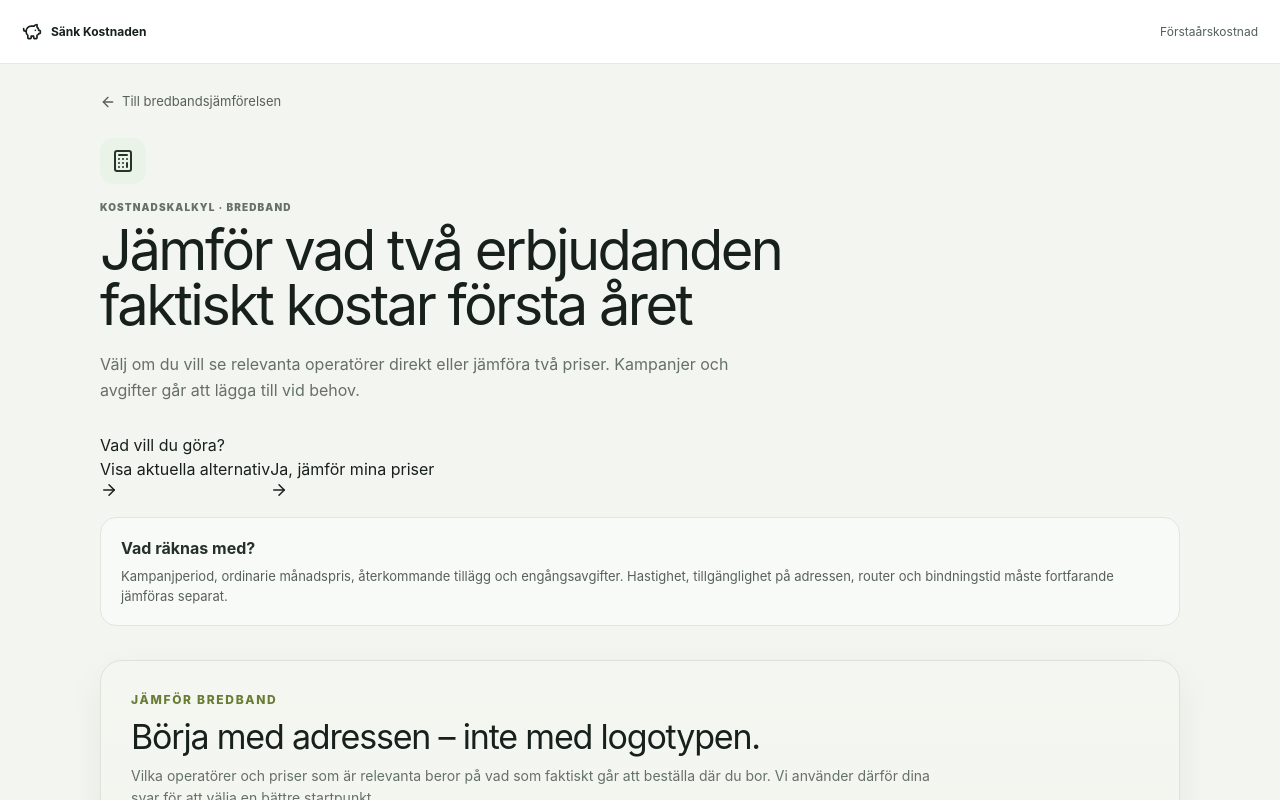
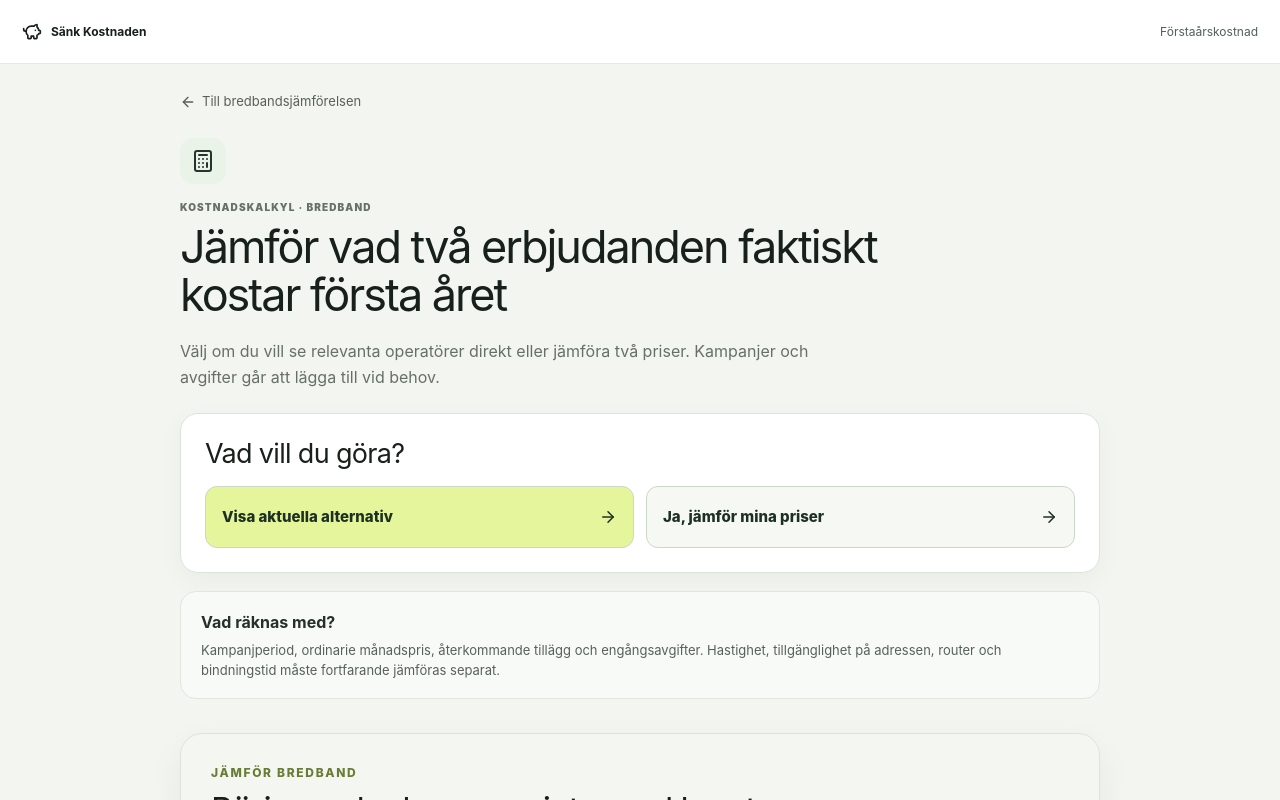
Before and after one commit to arvidlandin-cpu/sankkostnaden, a Next.js app: page /verktyg/forstaarskostnad-bredband in a window 1280 px wide. Shown: the top 800 px of the page. Built offline with nearby package versions, Linux system fonts and the light colour scheme.

Commit message:
Style click-first first-year pricing choices for narrow screens

```diff
--- a/styles/FirstYearCostCalculator.module.css
+++ b/styles/FirstYearCostCalculator.module.css
@@ -304,3 +304,26 @@
     font-size: 34px;
   }
 }
+
+
+/* P3: a clear first decision, optional exact fields, mobile-first touch targets. */
+.shell{max-width:920px}
+.hero{margin-bottom:22px}
+.hero h1{font-size:clamp(30px,4.2vw,45px);line-height:1.08}
+.start,.directPartners{background:#fff;border:1px solid #dce4d8;border-radius:18px;padding:24px;margin:0 0 16px;box-shadow:0 8px 26px rgba(18,37,24,.04)}
+.start h2,.directPartners h2{font-size:clamp(22px,3vw,27px);line-height:1.2;margin:0 0 16px;letter-spacing:-.025em}
+.startChoices{display:grid;grid-template-columns:1fr 1fr;gap:12px}
+.startChoices button{display:flex;align-items:center;justify-content:space-between;gap:12px;text-align:left;min-height:62px;padding:14px 16px;border:1px solid #cbd7c8;border-radius:12px;background:#f6f9f3;color:#1d3022;font:inherit;font-size:15px;font-weight:800;cursor:pointer}
+.startChoices button:first-child{background:#e5f59c}
+.startChoices button[aria-pressed='true']{border-color:#728f4c;box-shadow:inset 0 0 0 1px #728f4c}
+.directPartners>p{font-size:14px;line-height:1.6;color:#516153;max-width:670px}
+.directAction{display:inline-flex;justify-content:space-between;align-items:center;gap:20px;min-height:48px;padding:0 18px;border-radius:11px;background:#dff46a;color:#1c2d1f;font-weight:850;text-decoration:none}
+.smallPrint{font-size:12px!important}
+.modeChoices{display:flex;gap:9px;flex-wrap:wrap;margin:17px 0 10px}
+.modeChoices button{min-height:45px;padding:10px 15px;border:1px solid #cad5c7;border-radius:11px;color:#304437;background:#fff;font:inherit;font-size:13px;font-weight:800;cursor:pointer}
+.modeChoices button[aria-pressed='true']{background:#20352a;color:#fff;border-color:#20352a}
+.calculationDisclaimer{margin:0 0 16px;max-width:720px;color:#617064;line-height:1.55;font-size:13px}
+.offer>.field{margin-top:10px}
+.offer>.result{margin-top:16px}
+.startChoices button:focus-visible,.modeChoices button:focus-visible,.directAction:focus-visible{outline:3px solid #7d9945;outline-offset:3px}
+@media(max-width:760px){.start,.directPartners{padding:17px}.startChoices{grid-template-columns:1fr}.startChoices button{min-height:56px}.offers{gap:12px}.hero{margin-bottom:19px}}
```
